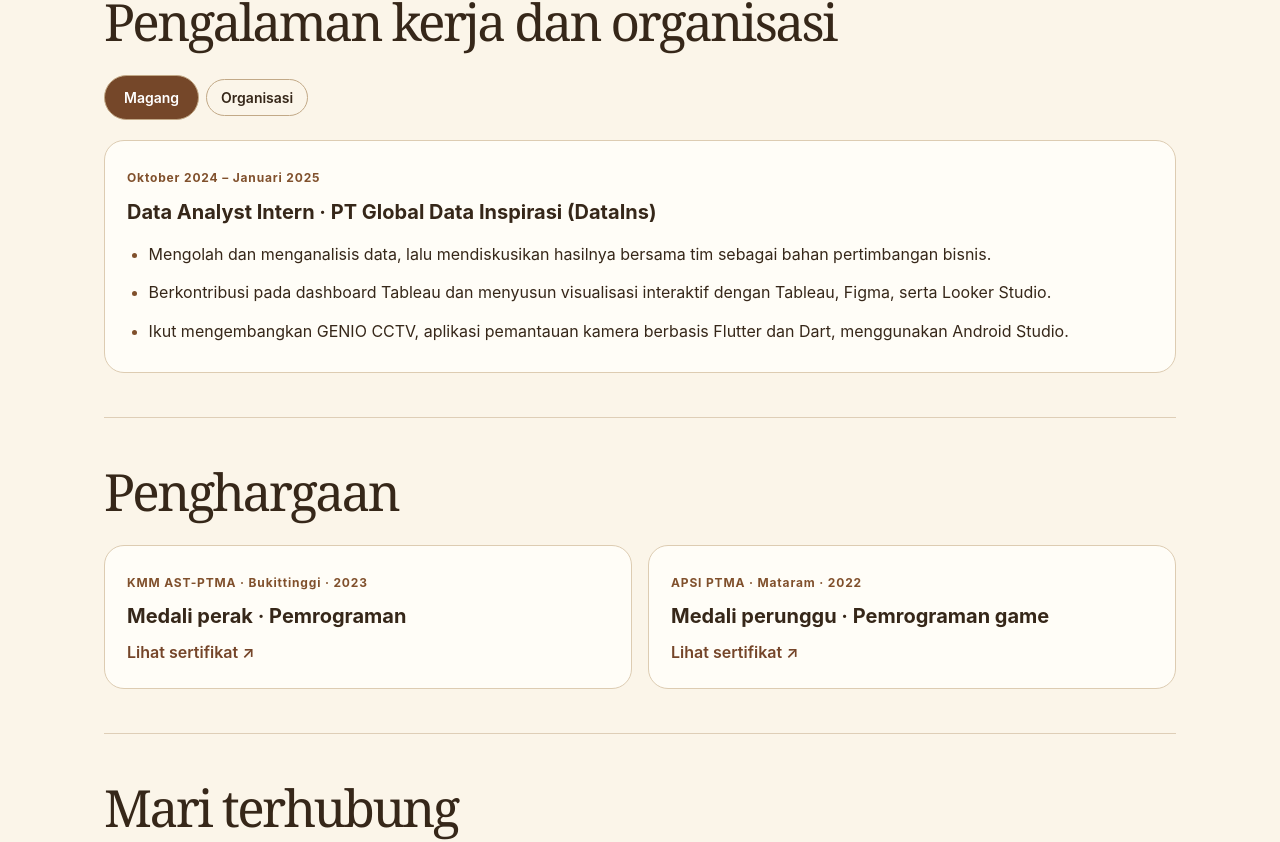
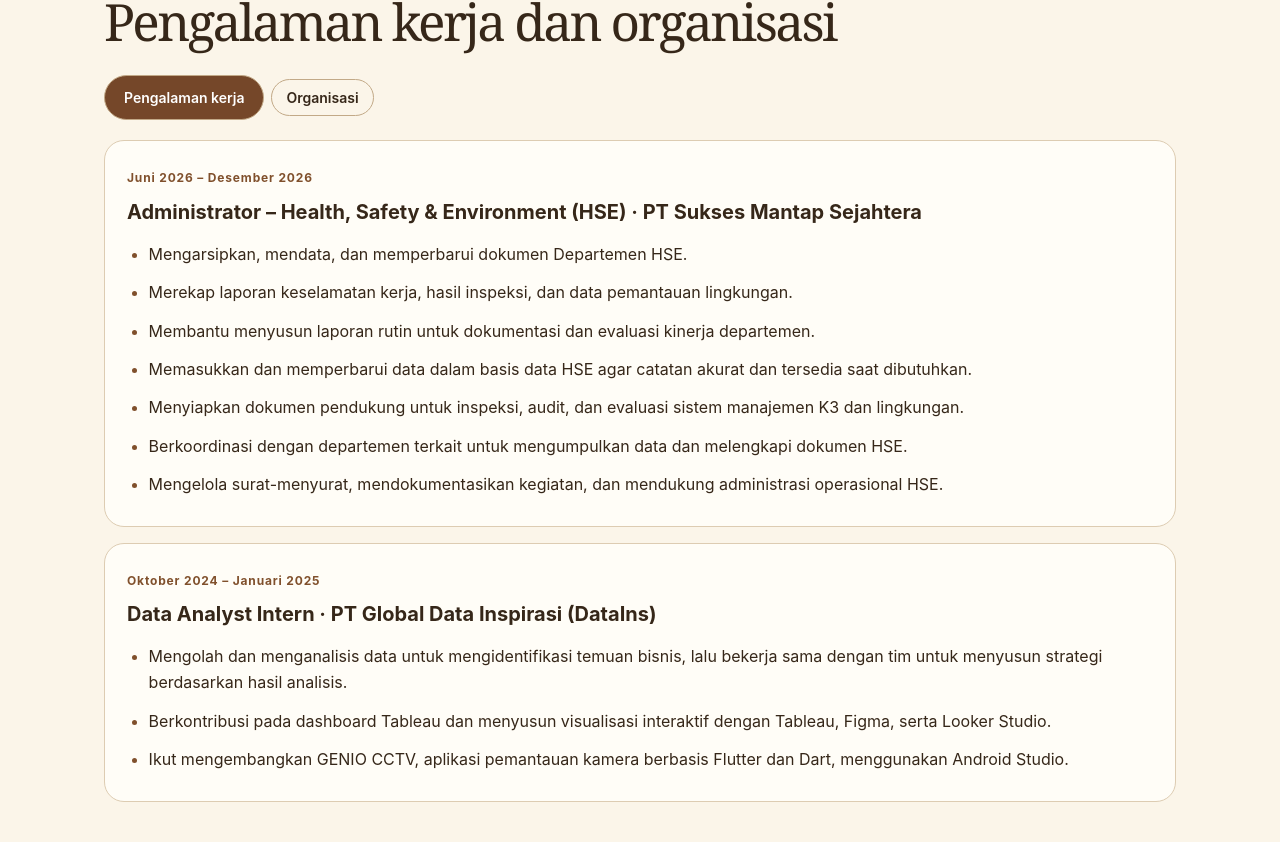
Before and after one commit to Sholis986g/portojoks, a React (Vite) app: page / in a window 1280 px wide. Shown: the part 3015-3857 px from the top of the page. Built offline with nearby package versions, Linux system fonts and the light colour scheme.

Commit message:
feat: add bilingual HSE administrator experience and expand DataIns role

```diff
--- a/src/main.tsx
+++ b/src/main.tsx
@@ -35,15 +35,29 @@ function Site(){
  </section>
  <section id="skills"><h2>{t('Keahlian','Skills')}</h2><div className="tabs">{btn(-1,t('Semua','All'),skill,S)}{skills.map(([k],i)=>btn(i,k,skill,S))}</div><div className="grid">{skills.map(([k,v],i)=>(skill<0||skill===i)&&<article key={k}><h3>{k}</h3><p>{v}</p></article>)}</div></section>
  <section id="projects"><h2>{t('Proyek pilihan','Selected projects')}</h2><div className="tabs">{categories.map((c,i)=>btn(i,t(...c),filter,F))}</div><div className="grid">{projects.filter(p=>!filter||p.group===filter).map(p=><article key={p.name}>{p.photo&&<img className="project-img" loading="lazy" src={pic(p.photo+'.webp')} alt={p.name}/>}<small>{p.tech}</small><h3>{p.name}</h3><p>{t(...p.copy)}</p>{p.link&&<a href={p.link}>{p.group===2?'Tableau Public':'GitHub'} ↗</a>}</article>)}</div></section>
- <section id="experience"><h2>{t('Pengalaman kerja dan organisasi','Work experience and leadership')}</h2><div className="tabs">{btn(0,t('Magang','Internship'),Number(org),x=>O(!!x))}{btn(1,t('Organisasi','Leadership'),Number(org),x=>O(!!x))}</div>{org?<ul><li>BEM KM UNISA · {t('Staf Muda Kemenporsa dan Dirjen Pendidikan','Kemenporsa staff and education director')}</li><li>ITECH UNISA · {t('Ketua Divisi ASBO','Head of ASBO division')}</li><li>UNISA Mengajar · {t('Ketua pelaksana','Program lead')} · 2024</li><li>Dapor Cup · {t('Bendahara','Treasurer')} · 2023</li><li>{t('Tim akreditasi Teknologi Informasi dan kepanitiaan EITS serta MATAF.','IT accreditation team and EITS and MATAF event committees.')}</li></ul>:<article className="work">
+ <section id="experience"><h2>{t('Pengalaman kerja dan organisasi','Work experience and leadership')}</h2><div className="tabs">{btn(0,t('Pengalaman kerja','Work experience'),Number(org),x=>O(!!x))}{btn(1,t('Organisasi','Leadership'),Number(org),x=>O(!!x))}</div>{org?<ul><li>BEM KM UNISA · {t('Staf Muda Kemenporsa dan Dirjen Pendidikan','Kemenporsa staff and education director')}</li><li>ITECH UNISA · {t('Ketua Divisi ASBO','Head of ASBO division')}</li><li>UNISA Mengajar · {t('Ketua pelaksana','Program lead')} · 2024</li><li>Dapor Cup · {t('Bendahara','Treasurer')} · 2023</li><li>{t('Tim akreditasi Teknologi Informasi dan kepanitiaan EITS serta MATAF.','IT accreditation team and EITS and MATAF event committees.')}</li></ul>:<div className="grid gap-4" style={{gridTemplateColumns:"1fr"}}>
+   <article className="work">
+     <small>{t("Juni 2026 – Desember 2026","June 2026 – December 2026")}</small>
+     <h3>Administrator – Health, Safety &amp; Environment (HSE) · PT Sukses Mantap Sejahtera</h3>
+     <ul>
+       <li>{t("Mengarsipkan, mendata, dan memperbarui dokumen Departemen HSE.", "File, catalogue, and update departmental HSE documents.")}</li>
+       <li>{t("Merekap laporan keselamatan kerja, hasil inspeksi, dan data pemantauan lingkungan.", "Compile workplace safety reports, inspection findings, and environmental monitoring data.")}</li>
+       <li>{t("Membantu menyusun laporan rutin untuk dokumentasi dan evaluasi kinerja departemen.", "Help prepare recurring reports to document activities and review departmental performance.")}</li>
+       <li>{t("Memasukkan dan memperbarui data dalam basis data HSE agar catatan akurat dan tersedia saat dibutuhkan.", "Maintain the HSE database so records are accurate and available when needed.")}</li>
+       <li>{t("Menyiapkan dokumen pendukung untuk inspeksi, audit, dan evaluasi sistem manajemen K3 dan lingkungan.", "Prepare supporting documents for inspections, audits, and reviews of occupational health, safety, and environmental management systems.")}</li>
+       <li>{t("Berkoordinasi dengan departemen terkait untuk mengumpulkan data dan melengkapi dokumen HSE.", "Coordinate with other departments to collect data and complete HSE documentation.")}</li>
+       <li>{t("Mengelola surat-menyurat, mendokumentasikan kegiatan, dan mendukung administrasi operasional HSE.", "Handle correspondence, document activities, and provide administrative support for HSE operations.")}</li>
+     </ul>
+   </article>
+   <article className="work">
    <small>{t('Oktober 2024 – Januari 2025','October 2024 – January 2025')}</small>
    <h3>Data Analyst Intern · PT Global Data Inspirasi (DataIns)</h3>
    <ul>
-     <li>{t('Mengolah dan menganalisis data, lalu mendiskusikan hasilnya bersama tim sebagai bahan pertimbangan bisnis.', 'Processed and analyzed datasets and discussed the findings with the team to inform business decisions.')}</li>
+     <li>{t('Mengolah dan menganalisis data untuk mengidentifikasi temuan bisnis, lalu bekerja sama dengan tim untuk menyusun strategi berdasarkan hasil analisis.', 'Processed and analyzed data to identify business insights and collaborated with the team to develop strategies based on the findings.')}</li>
      <li>{t('Berkontribusi pada dashboard Tableau dan menyusun visualisasi interaktif dengan Tableau, Figma, serta Looker Studio.', 'Contributed to Tableau dashboards and prepared interactive visualizations using Tableau, Figma, and Looker Studio.')}</li>
      <li>{t('Ikut mengembangkan GENIO CCTV, aplikasi pemantauan kamera berbasis Flutter dan Dart, menggunakan Android Studio.', 'Helped develop GENIO CCTV, a camera monitoring app built with Flutter and Dart in Android Studio.')}</li>
    </ul>
- </article>}</section>
+ </article></div>}</section>
  <section id="awards"><h2>{t('Penghargaan','Honors & awards')}</h2><div className="awards">{medal.map((m,i)=><article key={i}><small>{i?'APSI PTMA · Mataram · 2022':'KMM AST-PTMA · Bukittinggi · 2023'}</small><h3>{m}</h3><button onClick={()=>{A(i);modal.current?.showModal()}}>{t('Lihat sertifikat','View certificate')} ↗</button></article>)}</div><dialog ref={modal}><button onClick={()=>modal.current?.close()}>{t('Tutup','Close')} ×</button><img src={pic(award?'bronze.jpg':'silver.jpg')} alt={medal[award]}/></dialog></section>
  <section id="contact"><h2>{t('Mari terhubung','Get in touch')}</h2><div className="contact"><div>{Object.entries(links).map(([k,v])=><p key={k}><a href={v}>{k} ↗</a></p>)}</div><form onSubmit={e=>{e.preventDefault();window.open(links.WhatsApp+'?text='+encodeURIComponent(t('Halo Sari, saya ','Hi Sari, I’m ')+name.trim()+'. '+message.trim()),'_blank','noopener,noreferrer')}}><label>{t('Nama','Name')}<input required value={name} onChange={e=>N(e.target.value)}/></label><label>{t('Pesan','Message')}<textarea required value={message} onChange={e=>Q(e.target.value)}/></label><button className="primary">{t('Buka pesan di WhatsApp','Open message in WhatsApp')} ↗</button></form></div></section></main><footer>© Syarifah Najmah · {t('Dibuat dengan sepenuh hati','Crafted with passion & elegance')}</footer></>
 }
```
